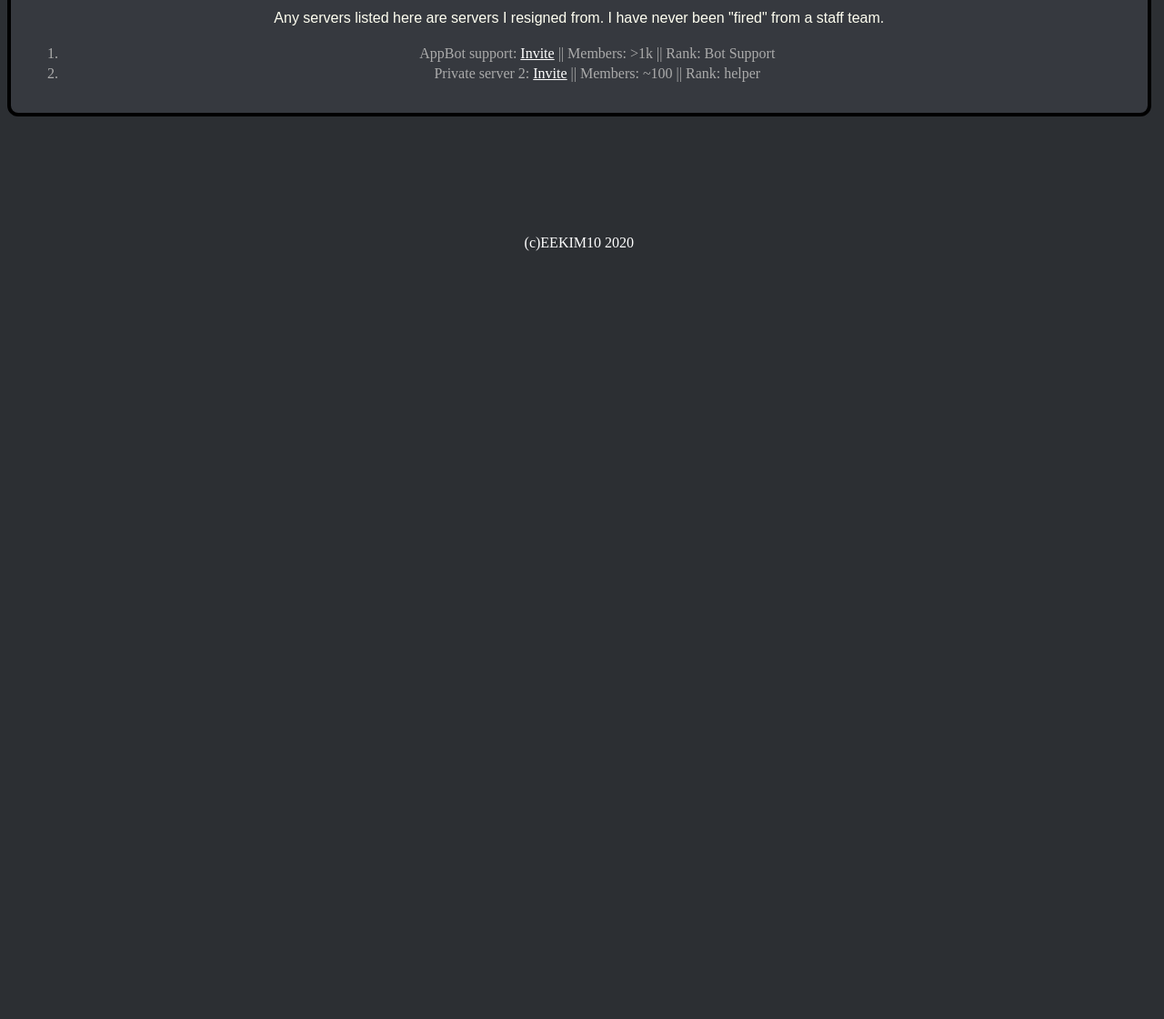
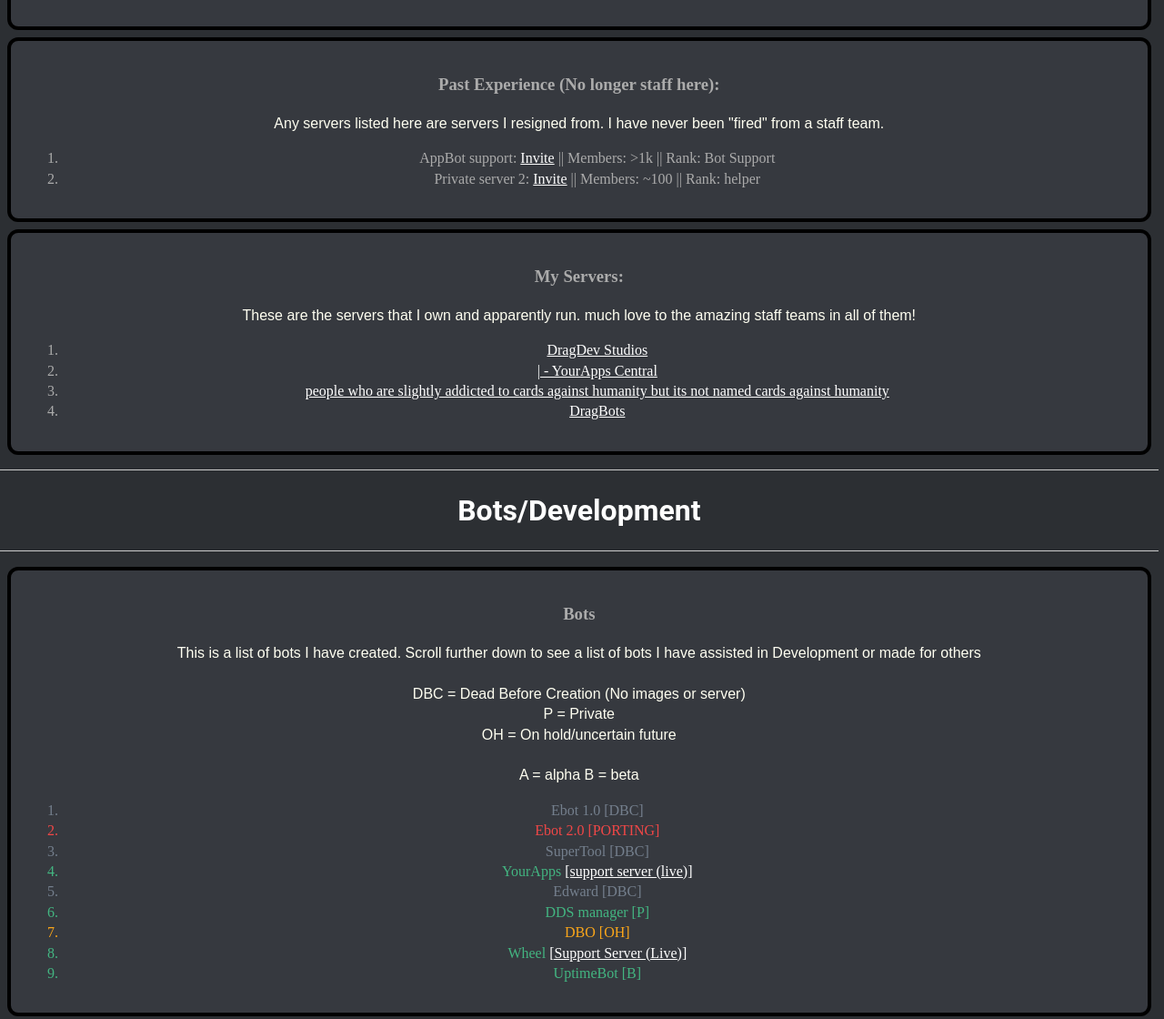
Before and after one commit to EEKIM10/eekim10.github.io, a plain HTML site: page pages/staff_portfolio.html in a window 1280 px wide. Shown: the part 502-1622 px from the top of the page at 91% size. Before the commit the page ends 800 px from the top, so only its background shows below. Drawn offline with Linux system fonts and the light colour scheme; a web font is replaced by a local one.

Commit message:
Can you tell I'm more desperate to be hired to moderate places?

```diff
--- a/pages/staff_portfolio.html
+++ b/pages/staff_portfolio.html
@@ -13,6 +13,8 @@
   <link rel="stylesheet" href="../css/normalize.css">
   <link rel="stylesheet" href="../css/main.css">
 
+  <style>li.online {color: #43b581}</style>
+
   <meta name="theme-color" content="#594b89">
 </head>
 
@@ -27,6 +29,9 @@
     <a href="https://github.com/EEKIM10" rel="noreferrer" target="_blank">GitHub</a>
   </header>
   <div id="content">
+    <hr>
+    <h1> Staff </h1>
+    <hr>
     <div class="box card" style="background-color: #36393f;color: #ababab">
       <h3>Present experience being a staff rank (You can join these to verify if you must):</h3>
       <ol>
@@ -47,6 +52,44 @@
         <li>Private server 2: <a href="#">Invite</a> || Members: ~100 || Rank: helper</li>
       </ol>
     </div>
+    <div class="box card" style="background-color: #36393f;color: #ababab">
+      <h3>My Servers:</h3>
+      <p>These are the servers that I own and apparently run. much love to the amazing staff teams in all of them!</p>
+      <ol>
+        <li><a href="https://invite.gg/ebot">DragDev Studios</a></li>
+        <li><a href="https://discord.gg/T9u3Qcm">| - YourApps Central</a></li>
+        <li><a href="https://discord.gg/gqVzpBN">people who are slightly addicted to cards
+          against humanity but its not named cards against humanity</a></li>
+        <li><a href="https://discord.gg/kUCFGmt">DragBots</a></li>
+      </ol>
+    </div>
+    <hr>
+    <h1> Bots/Development </h1>
+    <hr>
+    <div class="box card" style="background-color: #36393f;color:#ababab">
+      <h3>Bots</h3>
+      <p>This is a list of bots I have created. Scroll further down to see a list of bots I have assisted in Development or made for others
+      <br>
+      <br>
+      DBC = Dead Before Creation (No images or server)
+      <br>
+      P = Private<br>
+      OH = On hold/uncertain future<br>
+      <br>
+      A = alpha
+      B = beta</p>
+      <ol>
+        <li style="color: #747f8d">Ebot 1.0 [DBC]</li>
+        <li style="color: #f04747">Ebot 2.0 [PORTING]</li> <!-- WHY THE SHIT ISN'T THIS WORKING WITH THE RED CLASS -->
+        <li style="color: #747f8d">SuperTool [DBC]</li>
+        <li class="online">YourApps <a href="https://discord.gg/T9u3Qcm">[support server (live)]</a></li>
+        <li style="color: #747f8d">Edward [DBC]</li>
+        <li class="online">DDS manager [P]</li>
+        <li style="color: #faa61a">DBO [OH]</li>
+        <li class="online">Wheel <a href="https://beta.dragdev.xyz/r/server.html">[Support Server (Live)]</a></li>
+        <li class="online">UptimeBot [B]</li>
+      </ol>
+    </div>
     <footer>
       (c)EEKIM10 2020
     </footer>
```
Lines whose indentation alone changed are shown as unchanged.
